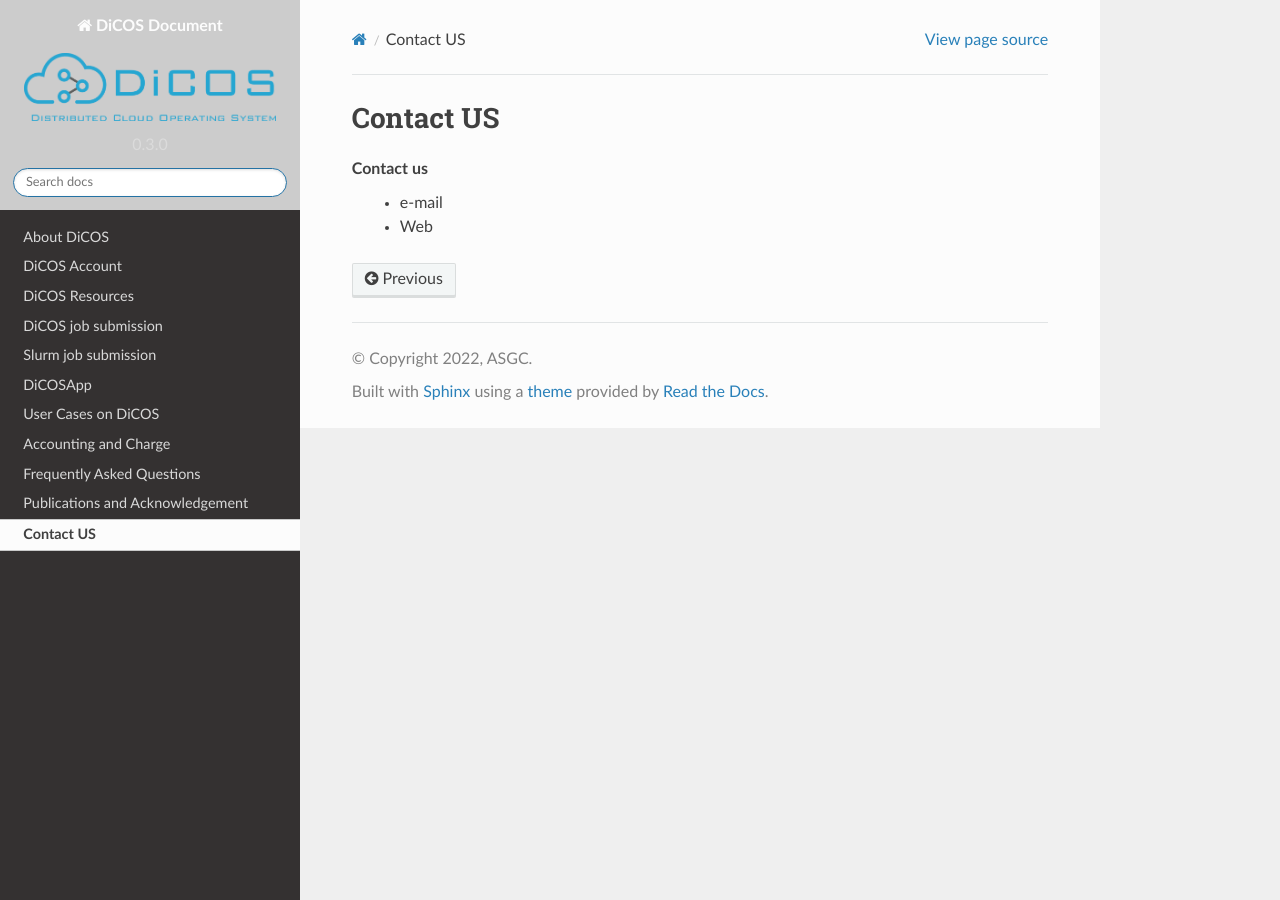
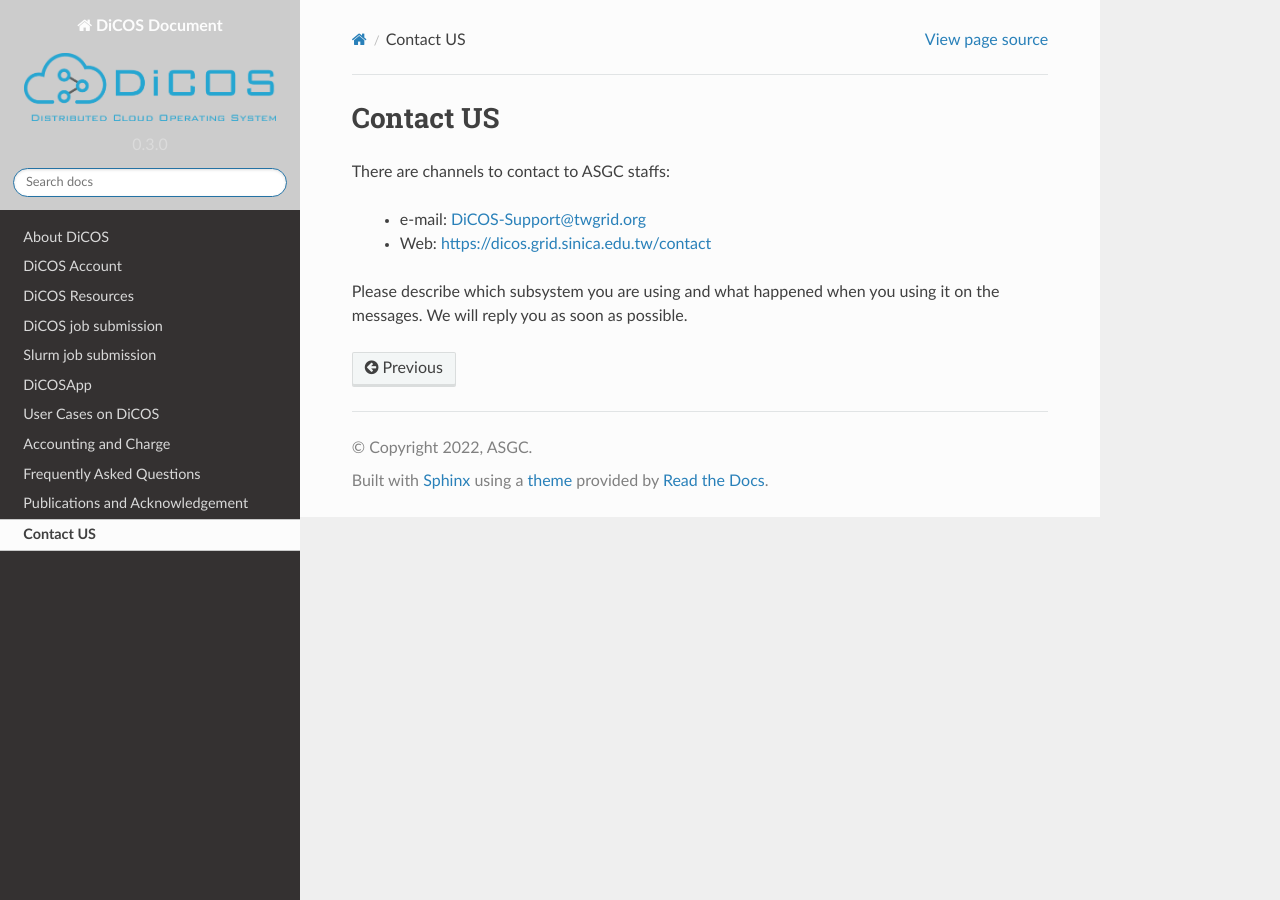
Before and after one commit to ASGCOPS/dicos_document, a Sphinx documentation site: the page built from docs/source/contact_us.rst, in a window 1280 px wide. Built offline with Sphinx 7.4.7 and the Read the Docs theme 2.0.0, drawn with Linux system fonts in a browser that asks for light colours.

Commit message:
Revise contact_us.rst

```diff
--- a/docs/source/contact_us.rst
+++ b/docs/source/contact_us.rst
@@ -2,6 +2,9 @@
 Contact US
 ************
 
-Contact us
-  - e-mail
-  - Web
+There are channels to contact to ASGC staffs:
+
+  - e-mail: DiCOS-Support@twgrid.org
+  - Web: https://dicos.grid.sinica.edu.tw/contact
+
+Please describe which subsystem you are using and what happened when you using it on the messages. We will reply you as soon as possible.
```
